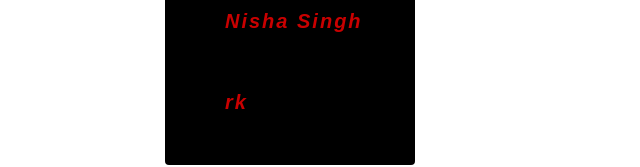
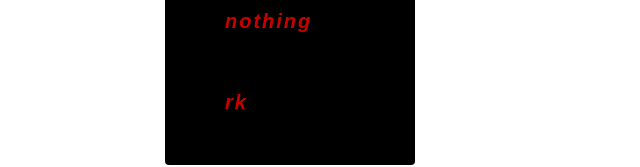
Before and after one commit to Md-Rahmatullah58/PROFILE, a plain HTML site: page index.html in a window 1280 px wide. Shown: the part 243-410 px from the top of the page, 93-733 px from the left. Drawn offline with Linux system fonts and the light colour scheme.

Commit message:
Update index.html

```diff
--- a/index.html
+++ b/index.html
@@ -19,7 +19,7 @@
     <div class="middle-content">
         <img src="./image.jpg">
 <<<<<<< HEAD
-    <p class="name">Nisha Singh</p>
+    <p class="name">nothing</p>
 =======
     <p class="name">rk</p>
 >>>>>>> c90e703e19582883c5d8404d1845c2caa41bd122
```
